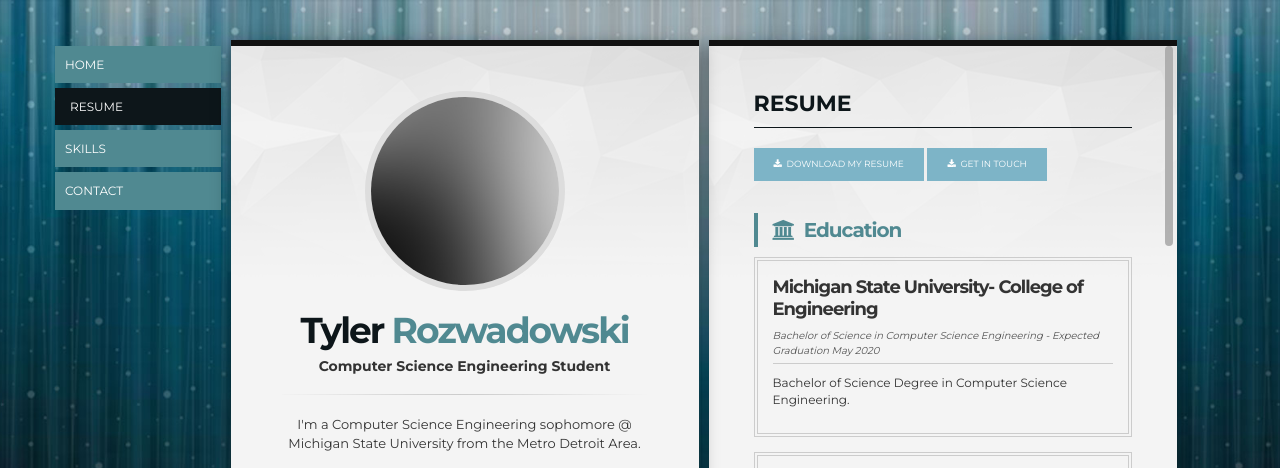
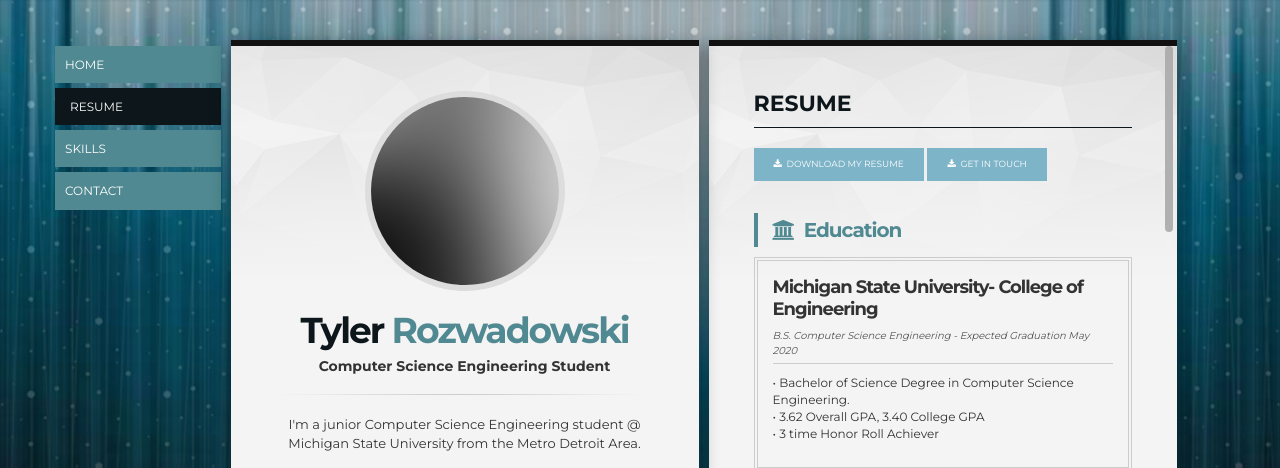
Before and after one commit to tylerroz/tylerroz.github.io, a plain HTML site: page real_index.html in a window 1280 px wide. Both pictures are taken after a click on the link "RESUME". Shown: the top 468 px of the page. Drawn offline with Linux system fonts and the light colour scheme; some packages are replaced by stand-ins of ours.

Commit message:
Updated main page

```diff
--- a/real_index.html
+++ b/real_index.html
@@ -90,7 +90,7 @@
 				<!-- Description Text -->
 				<hr class="hr1">
 				<div class="vcard-profile-description-text">
-					<p>I'm a Computer Science Engineering sophomore @ Michigan State University from the Metro Detroit Area.</p>
+					<p>I'm a junior Computer Science Engineering student @ Michigan State University from the Metro Detroit Area.</p>
 				</div>
 				<!--/ Description Text -->
 				<!-- Description feature -->
@@ -147,11 +147,15 @@
                   	<h3 class="section-item-title-1">Michigan State University- <span>College of Engineering</h3>
                   	<!-- /Graduation title -->
                   	<!-- Graduation time -->
-                  	<h4 class="graduation-time">Bachelor of Science in Computer Science Engineering - <span class="graduation-date">Expected Graduation May 2020</span></h4>
+                  	<h4 class="graduation-time">B.S. Computer Science Engineering - <span class="graduation-date">Expected Graduation May 2020</span></h4>
                   	<!-- /Graduation time -->
                   	<!-- content -->
                   	<div class="graduation-description">
-                  	  <p>Bachelor of Science Degree in Computer Science Engineering.</p>
+                  	  <p>
+												&bull; Bachelor of Science Degree in Computer Science Engineering.<br>
+												&bull; 3.62 Overall GPA, 3.40 College GPA<br>
+												&bull; 3 time Honor Roll Achiever<br>
+											</p>
                   	</div>
                   	<!-- /Content -->
 				</div>
@@ -190,7 +194,12 @@
                   	<!-- /Job Time-->
                   	<!-- content -->
                   	<div class="graduation-description">
-                  	  <p>Work with a team to build a full stack iOS mobile application for the Production Systems Management IT division at Humana. The app provides instantaneous monitoring for a variety of batch jobs. We use Swift for the front end, along with C# and SQL for the backend API.</p>
+											<!-- <p> </p> -->
+											<ul>
+												<li>Work with a team to build a full stack iOS mobile application for the Production Systems Management IT division at Humana</li>
+												<li>Our app provides instantaneous monitoring for a variety of batch jobs</li>
+												<li>Front end coded in Apple Swift using Xcode, along with C# and SQL for the backend API</li>
+											</ul>
                   	</div>
                   	<!-- /Content -->
 				</div>
```
Also changed, not shown: 3 other files.
